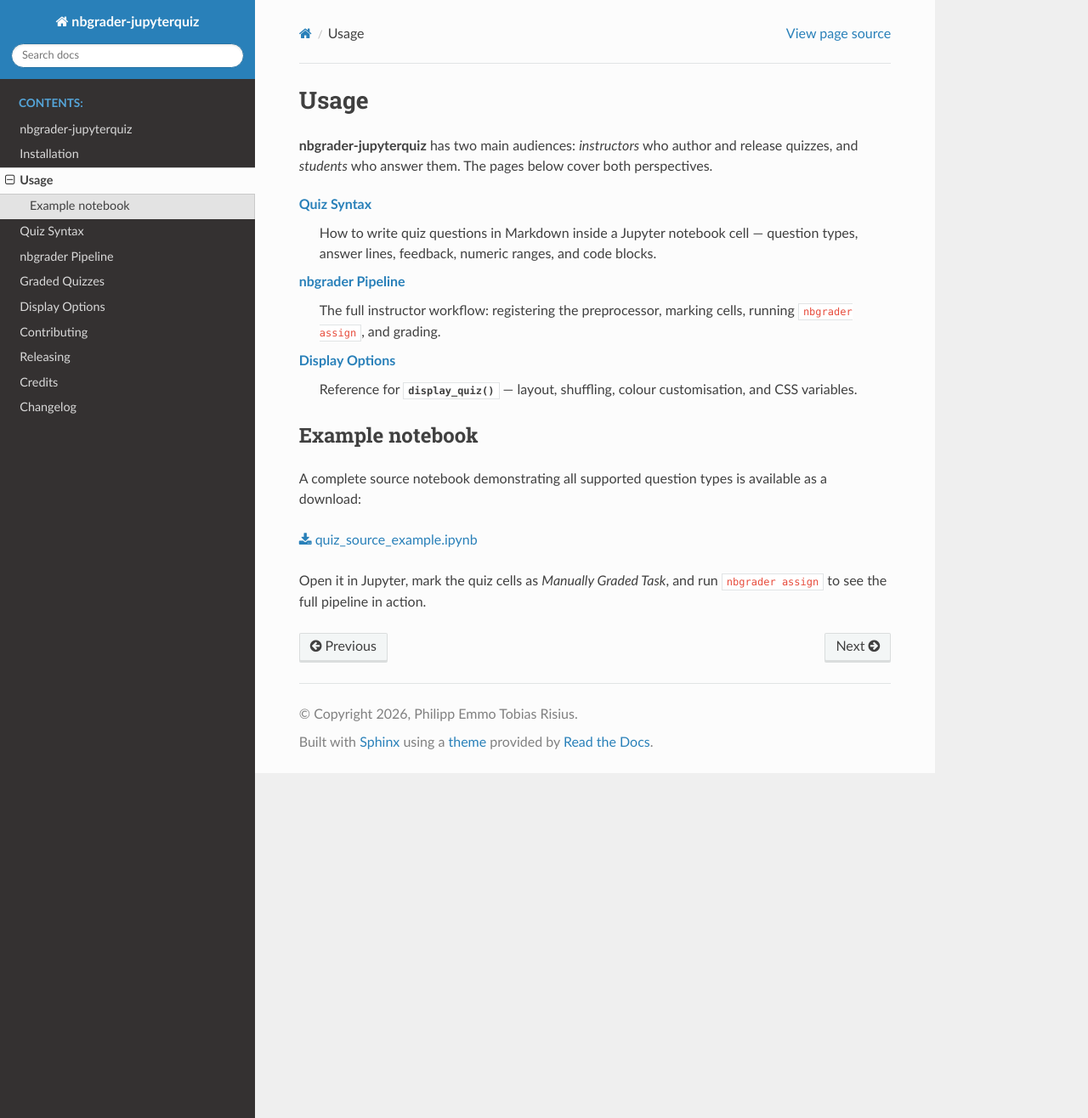
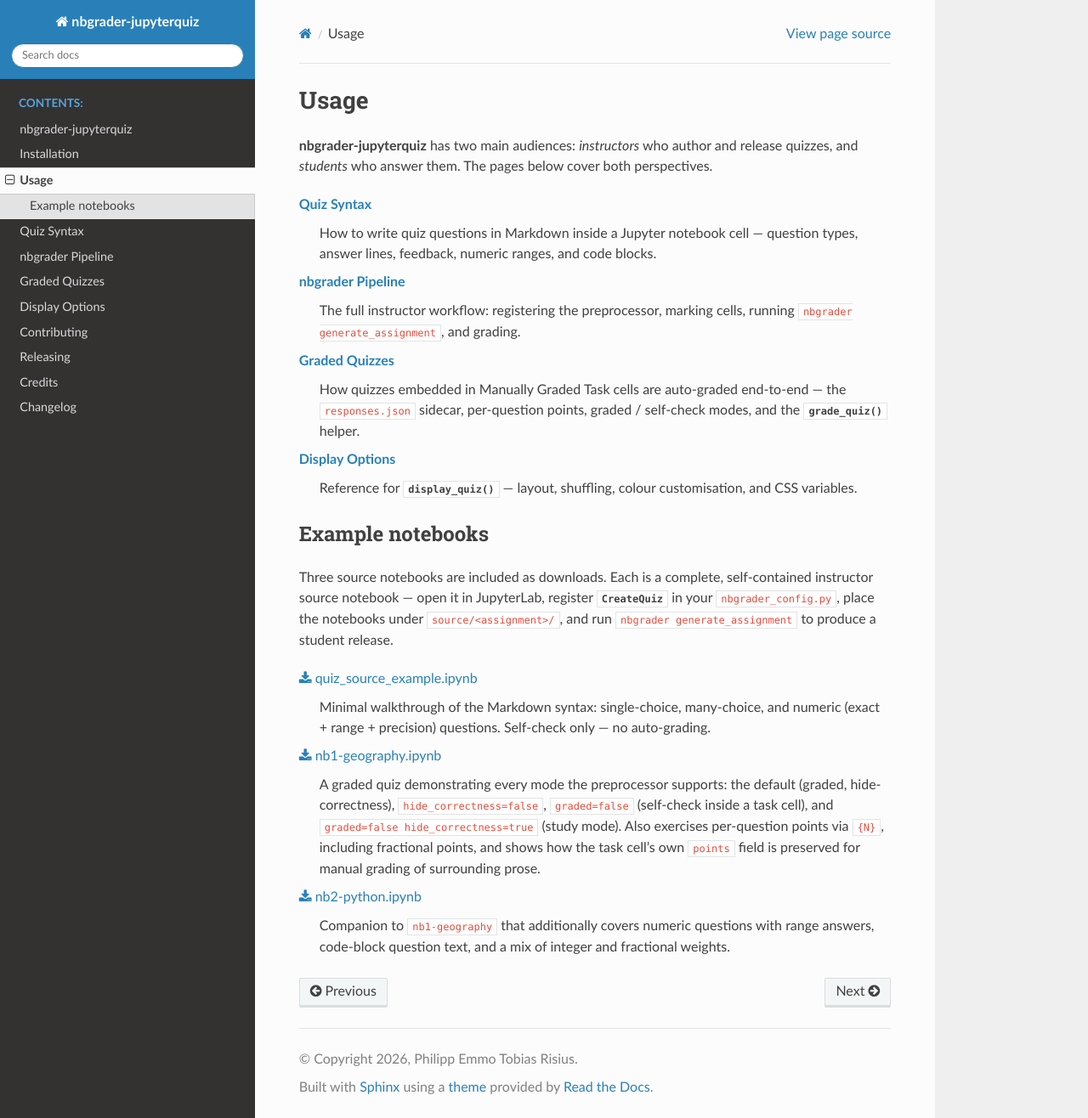
Before and after one commit to PhilippRisius/nbgrader-jupyterquiz, a Sphinx documentation site: the page built from docs/usage.rst, in a window 1280 px wide and 1316 px high. Shown: the whole window at 85% size. Built offline with Sphinx 7.4.7 and the Read the Docs theme 3.1.0, drawn with Linux system fonts in a browser that asks for light colours; pages that are not in the unit, such as notebooks, are missing from menus.

Commit message:
docs: full pass against v0.4.0 feature branch; drop capture_responses
Audit of user-facing docs against the graded-quizzes feature branch;
removes the long-broken capture_responses shim that the graded-quiz
workflow now supersedes.

- Remove ``capture_responses`` from the public API and delete
  ``display/dynamic/capture.py``.  The shim interpolated
  ``prev_div_id`` directly as a JS expression (not a string) and never
  integrated with ``nbgrader autograde``; it was unusable.  Update
  ``__init__.py``, ``display/__init__.py``, ``display/dynamic/__init__.py``,
  and ``tests/test_smoke.py`` accordingly.  Drop the placeholder
  "Capturing responses" section from ``display-options.rst``; point
  to ``graded-quizzes`` for the supported workflow.
- Replace remaining ``nbgrader assign`` references with
  ``nbgrader generate_assignment`` in ``README.rst``,
  ``docs/quiz-syntax.rst``, ``docs/usage.rst``,
  ``docs/display-options.rst``, and the
  ``CreateQuiz.enforce_metadata`` traitlet help string.
- Fix the reversed answer-line syntax in ``README.rst`` (feedback
  parenthetical comes after the answer text, not before).
- Fix the ``auto_generate_tests`` docstring, which still claimed the
  task cell's ``points`` field is forced to 0 — corrected to describe
  the current "preserved for manual grading" semantics.
- Rewrite ``docs/usage.rst``: adds a link to ``graded-quizzes`` in the
  per-page nav, and publishes the two end-to-end validation notebooks
  (``nb1-geography.ipynb`` and ``nb2-python.ipynb``) as RTD
  ``:download:`` artifacts.  They exercise every graded/self-check
  mode the preprocessor supports and can be used as copyable starting
  templates.
- Refresh ``docs/examples/quiz_source_example.ipynb``'s intro text
  to call the generate_assignment command and point at the two new
  graded-quiz download notebooks for the v0.4.0 feature surface.
- Add ``:no-index:`` to the autoclass directives in
  ``graded-quizzes.rst`` to avoid duplicate-object-description
  warnings against the sphinx-apidoc outputs.
- CHANGELOG entries for both the ``capture_responses`` removal
  (breaking) and the example-notebook publishing.

All 191 tests still pass; docs build clean under ``-W --keep-going``;
pre-commit clean across the board.

```diff
--- a/README.rst
+++ b/README.rst
@@ -53,13 +53,13 @@ Write quizzes in **Manually Graded Task** cells using ``#### Quiz`` /
 
     #### Quiz
     * (SC) "What is the capital of France?"
-      + (Correct!) "Paris"
+      + "Paris"         (Correct!)
       - "London"
       - "Berlin"
     #### End Quiz
 
-Run ``nbgrader assign`` — quiz regions are replaced with interactive widgets
-and correct answers are hidden from students.
+Run ``nbgrader generate_assignment`` — quiz regions are replaced with
+interactive widgets and correct answers are hidden from students.
 
 See the `documentation <https://nbgrader-jupyterquiz.readthedocs.io>`_ for the
 full `quiz syntax <https://nbgrader-jupyterquiz.readthedocs.io/en/latest/quiz-syntax.html>`_,
--- a/docs/graded-quizzes.rst
+++ b/docs/graded-quizzes.rst
@@ -173,12 +173,15 @@ API
 ===
 
 .. autofunction:: nbgrader_jupyterquiz.grade_quiz
+   :no-index:
 
 .. autoclass:: nbgrader_jupyterquiz.grader.autograde.QuizResult
    :members:
+   :no-index:
 
 .. autoclass:: nbgrader_jupyterquiz.grader.autograde.QuestionResult
    :members:
+   :no-index:
 
 
 Limitations
--- a/docs/quiz-syntax.rst
+++ b/docs/quiz-syntax.rst
@@ -3,7 +3,8 @@ Quiz Syntax
 ===========
 
 **nbgrader-jupyterquiz** uses a lightweight Markdown syntax to define quizzes
-inside notebook cells.  During ``nbgrader assign``, the :class:`~nbgrader_jupyterquiz.CreateQuiz`
+inside notebook cells.  During ``nbgrader generate_assignment``, the
+:class:`~nbgrader_jupyterquiz.CreateQuiz`
 preprocessor converts these regions into interactive quiz cells powered by the
 bundled jupyterquiz display layer.
 
--- a/docs/usage.rst
+++ b/docs/usage.rst
@@ -12,19 +12,42 @@ perspectives.
 
 :doc:`nbgrader-pipeline`
     The full instructor workflow: registering the preprocessor, marking cells,
-    running ``nbgrader assign``, and grading.
+    running ``nbgrader generate_assignment``, and grading.
+
+:doc:`graded-quizzes`
+    How quizzes embedded in Manually Graded Task cells are auto-graded end-to-end —
+    the ``responses.json`` sidecar, per-question points, graded / self-check modes,
+    and the :func:`~nbgrader_jupyterquiz.grade_quiz` helper.
 
 :doc:`display-options`
     Reference for :func:`~nbgrader_jupyterquiz.display_quiz` — layout, shuffling,
     colour customisation, and CSS variables.
 
-Example notebook
-----------------
+Example notebooks
+-----------------
 
-A complete source notebook demonstrating all supported question types is
-available as a download:
+Three source notebooks are included as downloads.  Each is a complete,
+self-contained instructor source notebook — open it in JupyterLab,
+register :class:`~nbgrader_jupyterquiz.CreateQuiz` in your
+``nbgrader_config.py``, place the notebooks under
+``source/<assignment>/``, and run ``nbgrader generate_assignment`` to
+produce a student release.
 
 :download:`quiz_source_example.ipynb <examples/quiz_source_example.ipynb>`
+    Minimal walkthrough of the Markdown syntax: single-choice, many-choice,
+    and numeric (exact + range + precision) questions.  Self-check only —
+    no auto-grading.
 
-Open it in Jupyter, mark the quiz cells as *Manually Graded Task*, and run
-``nbgrader assign`` to see the full pipeline in action.
+:download:`nb1-geography.ipynb <examples/nb1-geography.ipynb>`
+    A graded quiz demonstrating every mode the preprocessor supports:
+    the default (graded, hide-correctness), ``hide_correctness=false``,
+    ``graded=false`` (self-check inside a task cell), and
+    ``graded=false hide_correctness=true`` (study mode).  Also exercises
+    per-question points via ``{N}``, including fractional points, and
+    shows how the task cell's own ``points`` field is preserved for
+    manual grading of surrounding prose.
+
+:download:`nb2-python.ipynb <examples/nb2-python.ipynb>`
+    Companion to ``nb1-geography`` that additionally covers numeric
+    questions with range answers, code-block question text, and a mix
+    of integer and fractional weights.
--- a/src/nbgrader_jupyterquiz/__init__.py
+++ b/src/nbgrader_jupyterquiz/__init__.py
@@ -34,9 +34,9 @@ __author__ = "Philipp Emmo Tobias Risius"
 __email__ = "philipp.e.risius@theo.physik.uni-giessen.de"
 __version__ = "0.3.0"
 
-from nbgrader_jupyterquiz.display import capture_responses, display_quiz
+from nbgrader_jupyterquiz.display import display_quiz
 from nbgrader_jupyterquiz.grader import CreateQuiz
 from nbgrader_jupyterquiz.grader.autograde import grade_quiz
 
 
-__all__ = ["CreateQuiz", "capture_responses", "display_quiz", "grade_quiz"]
+__all__ = ["CreateQuiz", "display_quiz", "grade_quiz"]
```
Also changed, not shown: CHANGELOG.rst (+9 -0 lines), docs/display-options.rst (+6 -19 lines), docs/examples/nb1-geography.ipynb (added), docs/examples/nb2-python.ipynb (added), docs/examples/quiz_source_example.ipynb, 5 other files.
